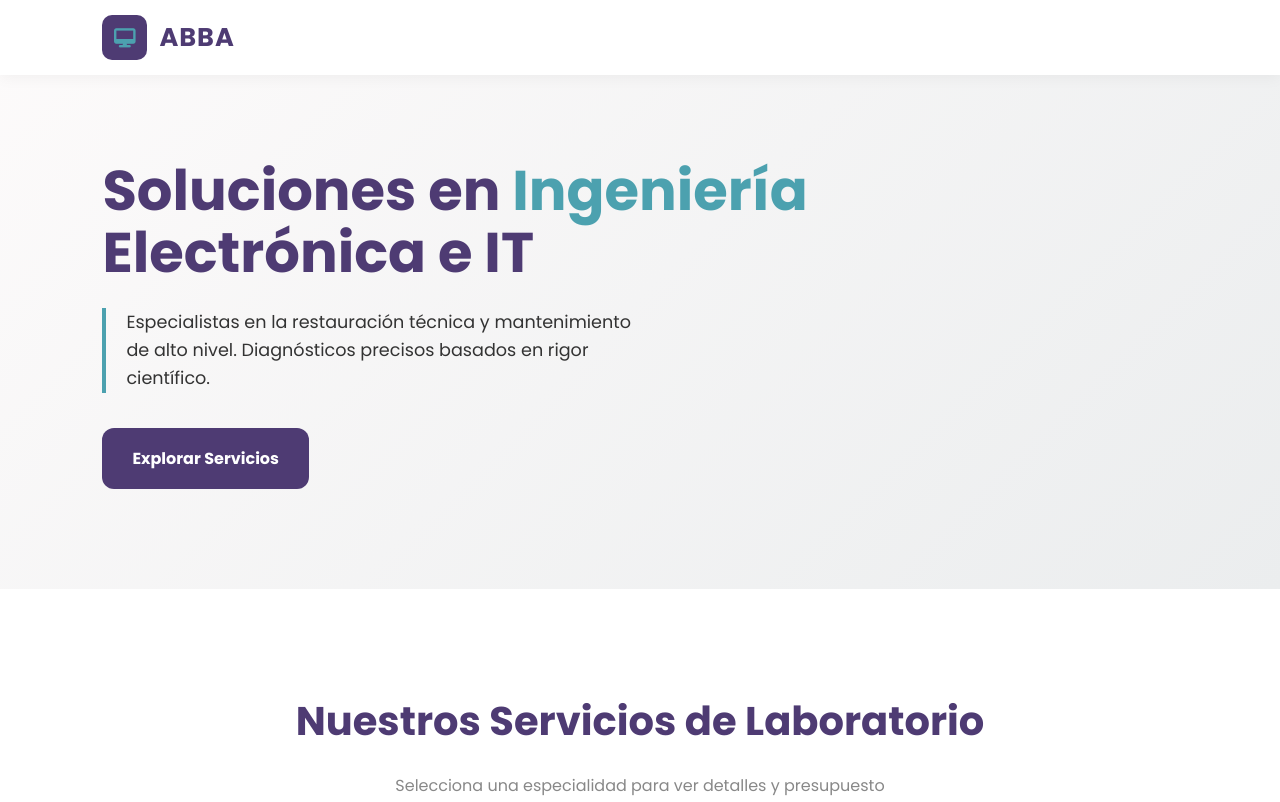
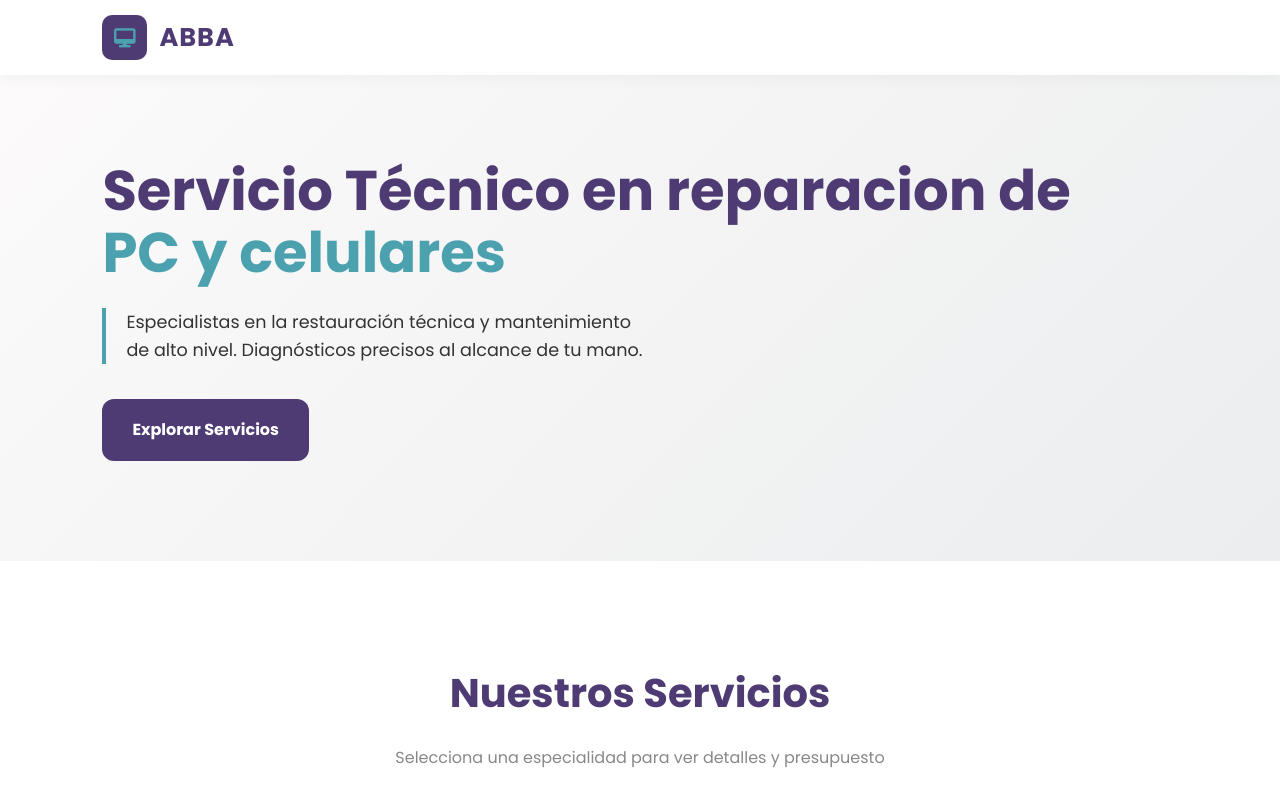
Before and after one commit to IronicalC/ABBA, a plain HTML site: page index.html in a window 1280 px wide. Shown: the top 802 px of the page. Drawn offline with Linux system fonts and the light colour scheme.

Commit message:
Update index.html

```diff
--- a/index.html
+++ b/index.html
@@ -278,8 +278,8 @@
 
     <section class="hero">
         <div class="hero-content">
-            <h1>Soluciones en <span>Ingeniería</span> Electrónica e IT</h1>
-            <p>Especialistas en la restauración técnica y mantenimiento de alto nivel. Diagnósticos precisos basados en rigor científico.</p>
+            <h1>Servicio Técnico en reparacion de <span>PC y celulares</span> </h1>
+            <p>Especialistas en la restauración técnica y mantenimiento de alto nivel. Diagnósticos precisos al alcance de tu mano.</p>
             <a href="#servicios" class="btn btn-wa" style="display:inline-flex; background: var(--lila-tecnico);">Explorar Servicios</a>
         </div>
         <div class="hero-img">
@@ -288,7 +288,7 @@
     </section>
 
     <section class="services" id="servicios">
-        <h2 class="section-title">Nuestros Servicios de Laboratorio</h2>
+        <h2 class="section-title">Nuestros Servicios</h2>
         <p style="margin-top:-30px; margin-bottom:40px; color:#888;">Selecciona una especialidad para ver detalles y presupuesto</p>
 
         <div class="services-grid" id="main-grid">
```
